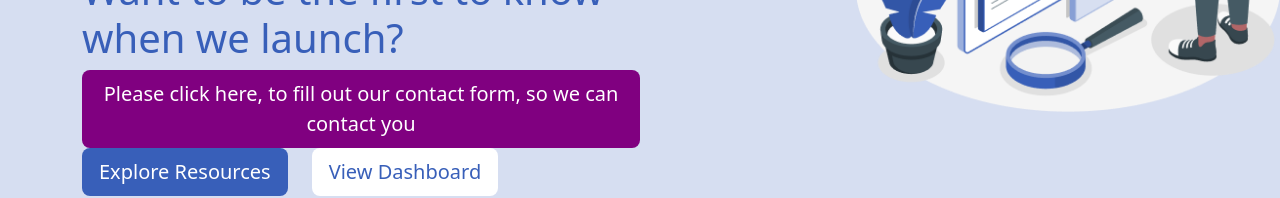
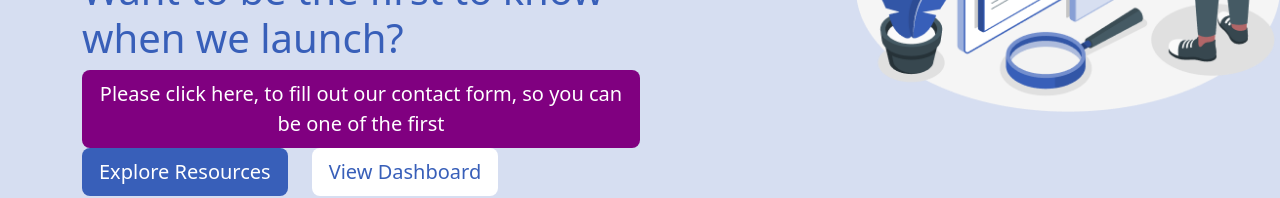
Before and after one commit to ifoi/edishub, a Next.js app: page / in a window 1280 px wide. Shown: the part 426-624 px from the top of the page. Built offline with nearby package versions, Linux system fonts and the light colour scheme; no server answers; what @faustjs/next, gqty would draw is missing.

Commit message:
EH-60 update verbage on button

```diff
--- a/components/Jumbotron.tsx
+++ b/components/Jumbotron.tsx
@@ -51,7 +51,7 @@ function Jumbotron(props: Props) {
 
           <h1> <span className="special-text">Want to be the first to know when we launch? </span>  </h1>
           <Link href="/contact">
-            <a className="btn purple-btn btn-lg " type="button" rel="norefferer noopener"> Please click here, to fill out our contact form, so we can contact you</a>
+            <a className="btn purple-btn btn-lg " type="button" rel="norefferer noopener"> Please click here, to fill out our contact form, so you can be one of the first </a>
           </Link>
 
           <Link href="/temp_resources">
```
